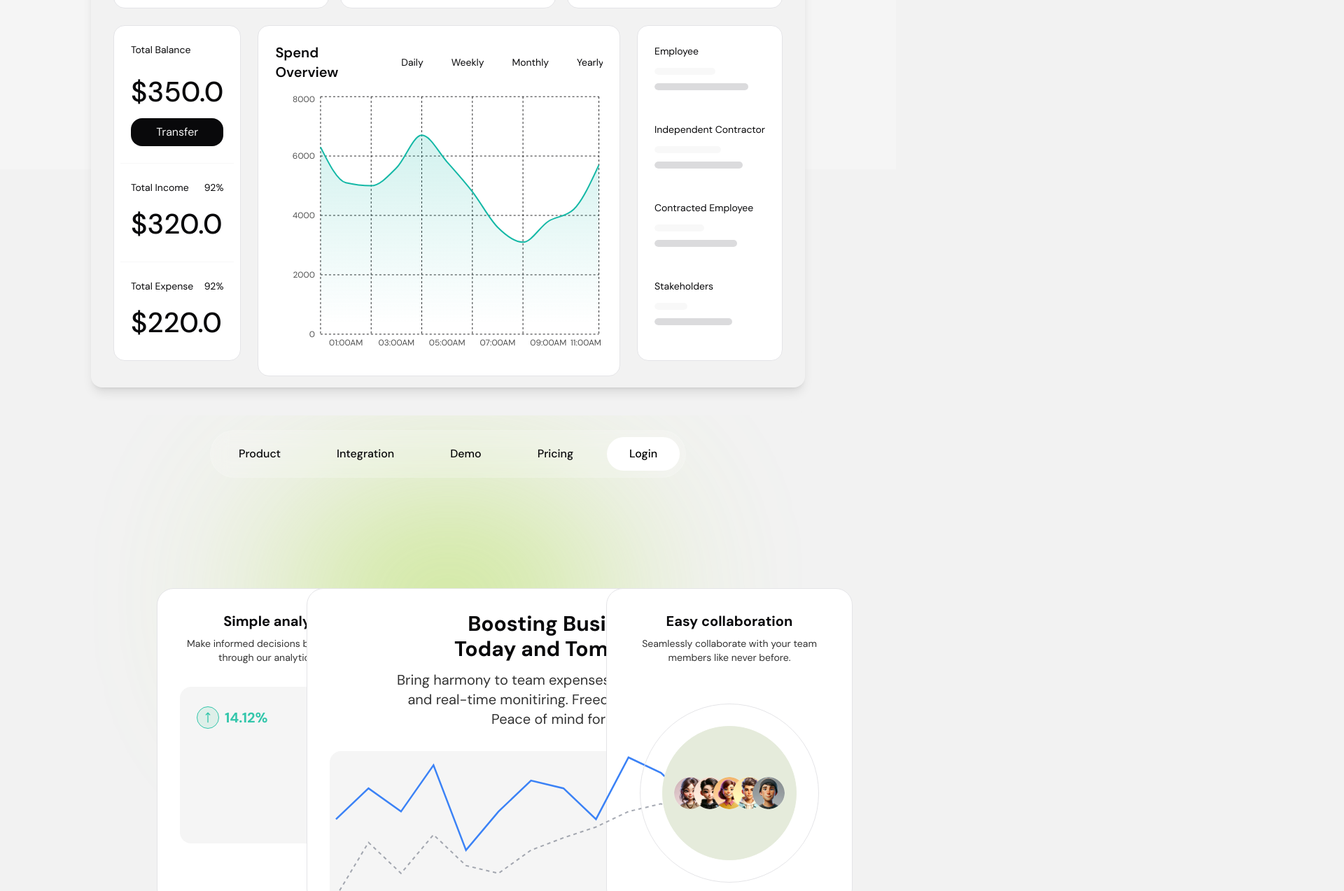
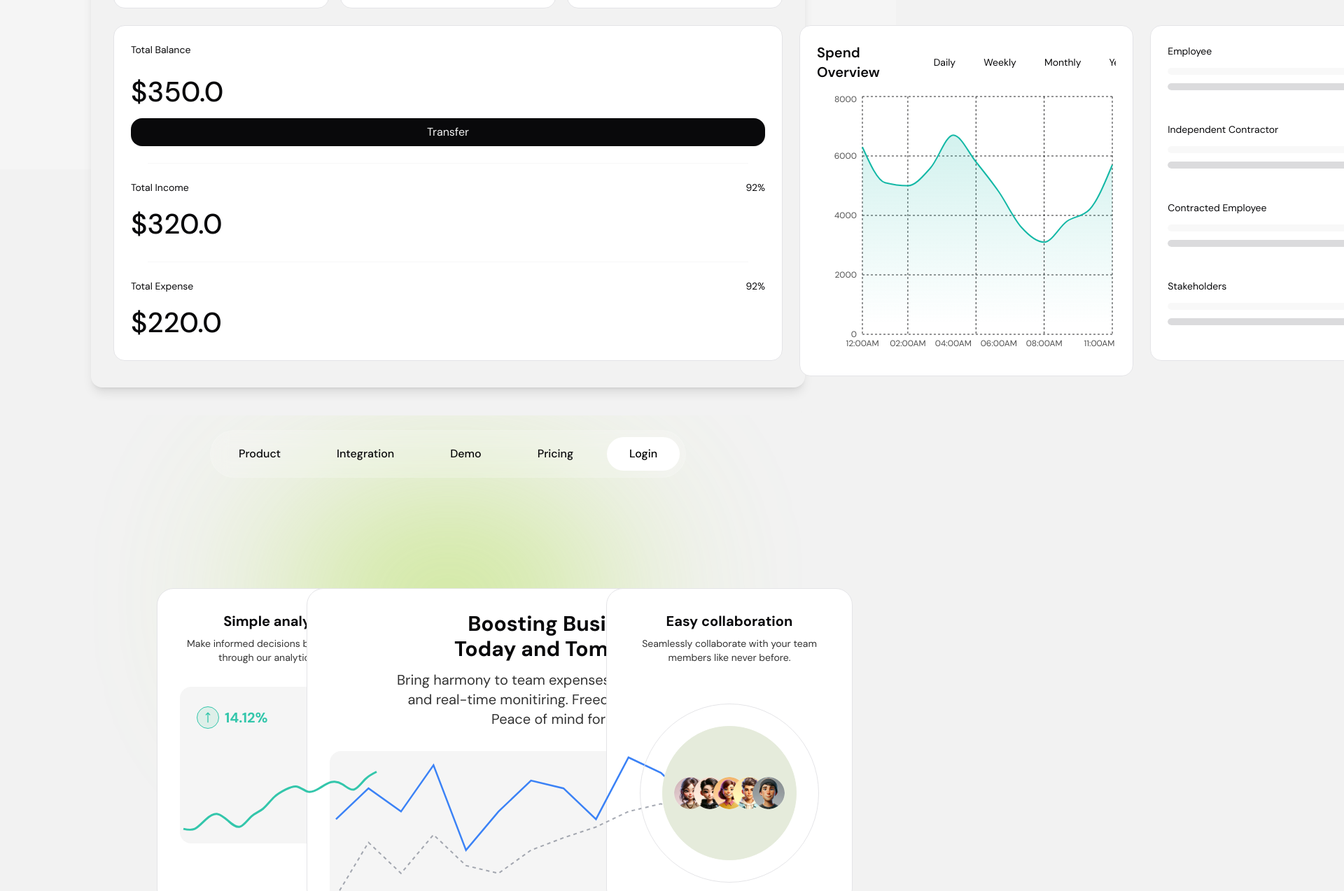
Before and after one commit to hazem-e99/Beetleware-Task25, a React (Vite) app: page / in a window 1280 px wide. Shown: the part 1146-2420 px from the top of the page at 70% size, 1920 px wide, since content can reach past the window. Built offline with nearby package versions, Linux system fonts and the light colour scheme.

Commit message:
feature in 1920px

```diff
--- a/src/components/sections/FeaturesSection.jsx
+++ b/src/components/sections/FeaturesSection.jsx
@@ -4,11 +4,7 @@ import { BoostingBusinessCard } from "../shared/BoostingBusinessCard.jsx";
 import { CollaborationCard } from "../shared/CollaborationCard.jsx";
 import { AccountingCard } from "../shared/AccountingCard.jsx";
 import { ExpenseManagementCard } from "../shared/ExpenseManagementCard.jsx";
-import {
-  simpleAnalyticsData,
-  boostingBusinessData,
-  invoices,
-} from "../../utils/featuresData.js";
+import { simpleAnalyticsData, boostingBusinessData, invoices } from "../../utils/featuresData.js";
 import team1 from "../../assets/images/team(1).png";
 import team2 from "../../assets/images/team(2).png";
 import team3 from "../../assets/images/team(3).png";
@@ -20,7 +16,7 @@ const team = [team1, team2, team3, team4, team5];
 export function FeaturesSection() {
   return (
     <section id="features" className="">
-      <div className="py-12 sm:py-16 md:py-[142px] mx-[200px] sm:px-6">
+      <div className=" py-12 sm:py-16 md:py-[142px] px-4 sm:px-6 mx-[200px]">
         <motion.div
           initial={{ opacity: 0, y: 30 }}
           whileInView={{ opacity: 1, y: 0 }}
@@ -28,14 +24,20 @@ export function FeaturesSection() {
           transition={{ duration: 0.6 }}
           className="space-y-6 sm:space-y-10 md:space-y-16"
         >
-          <div className="grid grid-cols-1 sm:grid-cols-2 lg:grid-cols-4 gap-4 sm:gap-5 md:gap-6 2xl:gap-[31px]">
-            <AnalyticsCard data={simpleAnalyticsData} percentage="14.12%" />
+          <div className="grid grid-cols-1 sm:grid-cols-2 lg:grid-cols-4 gap-4 sm:gap-5 md:gap-6">
+            <AnalyticsCard
+              data={simpleAnalyticsData}
+              percentage="14.12%"
+            />
             <BoostingBusinessCard
               data={boostingBusinessData}
               delay={0.2}
               className="lg:col-span-2"
             />
-            <CollaborationCard teamImages={team} delay={0.3} />
+            <CollaborationCard
+              teamImages={team}
+              delay={0.3}
+            />
           </div>
 
           <div className="grid grid-cols-1 lg:grid-cols-2 gap-6">
--- a/src/components/sections/StatsSection.jsx
+++ b/src/components/sections/StatsSection.jsx
@@ -26,9 +26,9 @@ export function StatsSection() {
             initial={{ opacity: 0, x: -20 }}
             whileInView={{ opacity: 1, x: 0 }}
             viewport={{ once: true }}
-            className=" flex-shrink-0 h-full lg:min-h-[480px] 2xl:w-[259px]"
+            className="w-full flex-shrink-0 h-full lg:min-h-[480px] 2xl:w-[259px]"
           >
-            <div className="bg-card border border-border rounded-2xl overflow-hidden  h-full flex flex-col">
+            <div className="bg-card border border-border rounded-2xl overflow-hidden w-full h-full flex flex-col">
               <div className="p-4 sm:p-5 md:p-6 flex-1 flex flex-col justify-center gap-2">
                 <div className="flex items-center justify-between mb-2 sm:mb-3">
                   <h3 className="text-xs sm:text-sm text-foreground font-normal">
@@ -90,7 +90,7 @@ export function StatsSection() {
             initial={{ opacity: 0, y: 20 }}
             whileInView={{ opacity: 1, y: 0 }}
             viewport={{ once: true }}
-            className=" flex-1 bg-card border border-border rounded-2xl p-4 sm:p-5 md:p-6 h-full lg:min-h-[480px] 2xl:w-[881px]"
+            className="w-full flex-1 bg-card border border-border rounded-2xl p-4 sm:p-5 md:p-6 h-full lg:min-h-[480px] 2xl:w-[881px]"
           >
             <SpendOverviewCard data={spendData} />
           </motion.div>
@@ -98,7 +98,7 @@ export function StatsSection() {
           {/* Right Sidebar - Employee */}
           <EmployeeProgressCard
             categories={employeeCategories}
-            className=" flex-shrink-0 h-full lg:min-h-[480px] 2xl:w-[286px]"
+            className="w-full flex-shrink-0 h-full lg:min-h-[480px] 2xl:w-[286px]"
           />
         </div>
       </div>
--- a/src/components/shared/AnalyticsCard.jsx
+++ b/src/components/shared/AnalyticsCard.jsx
@@ -29,9 +29,9 @@ export function AnalyticsCard({ data, percentage }) {
           </span>
         </div>
 
-        <div className="h-28 sm:h-32 md:h-40" width="102%">
+        <div className="h-28 sm:h-32 md:h-40 w-full flex-1">
           <ResponsiveContainer width="100%" height="100%">
-            <LineChart data={data} >
+            <LineChart data={data}>
               <Line
                 type="natural"
                 dataKey="value"
```
